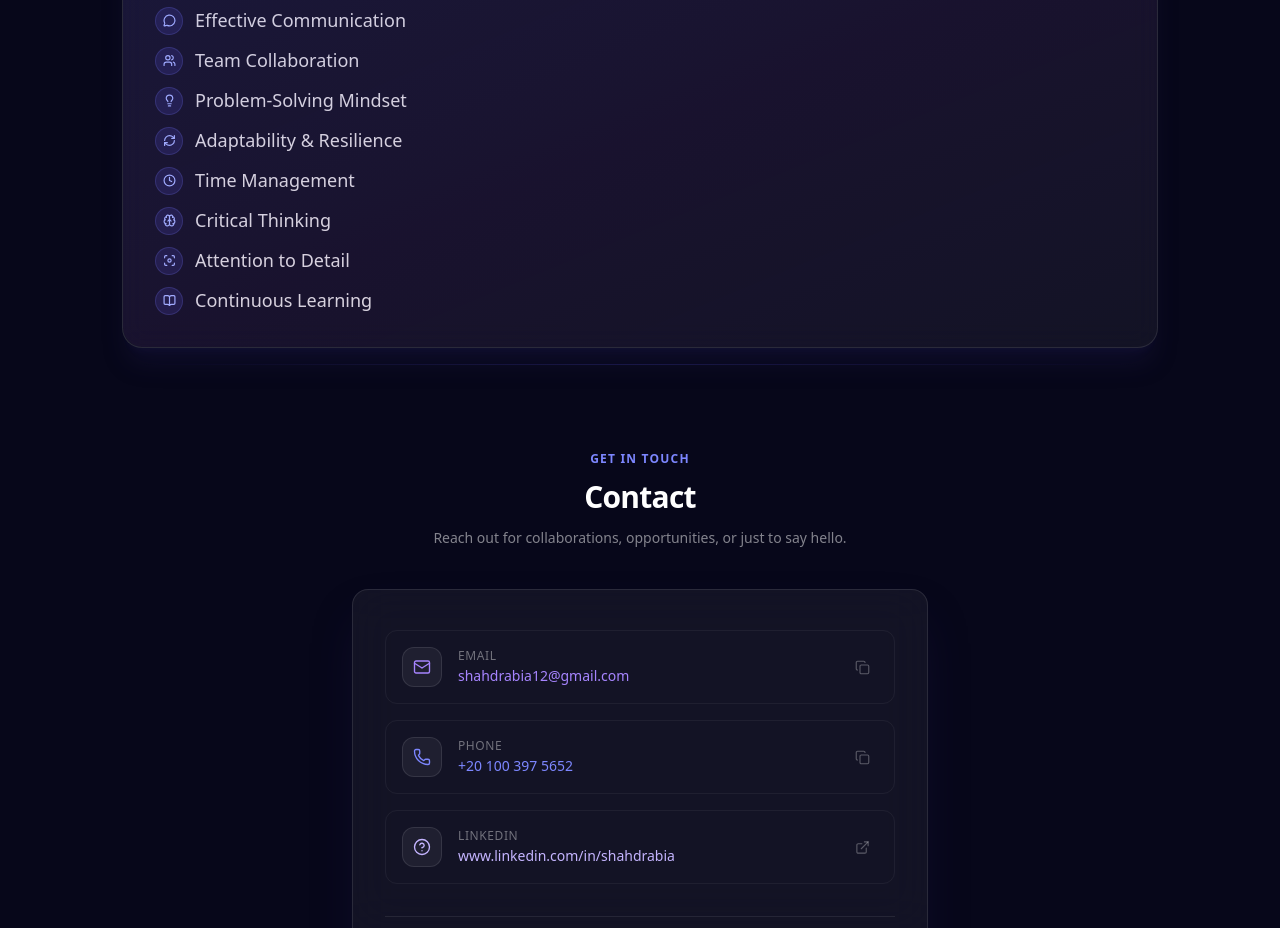
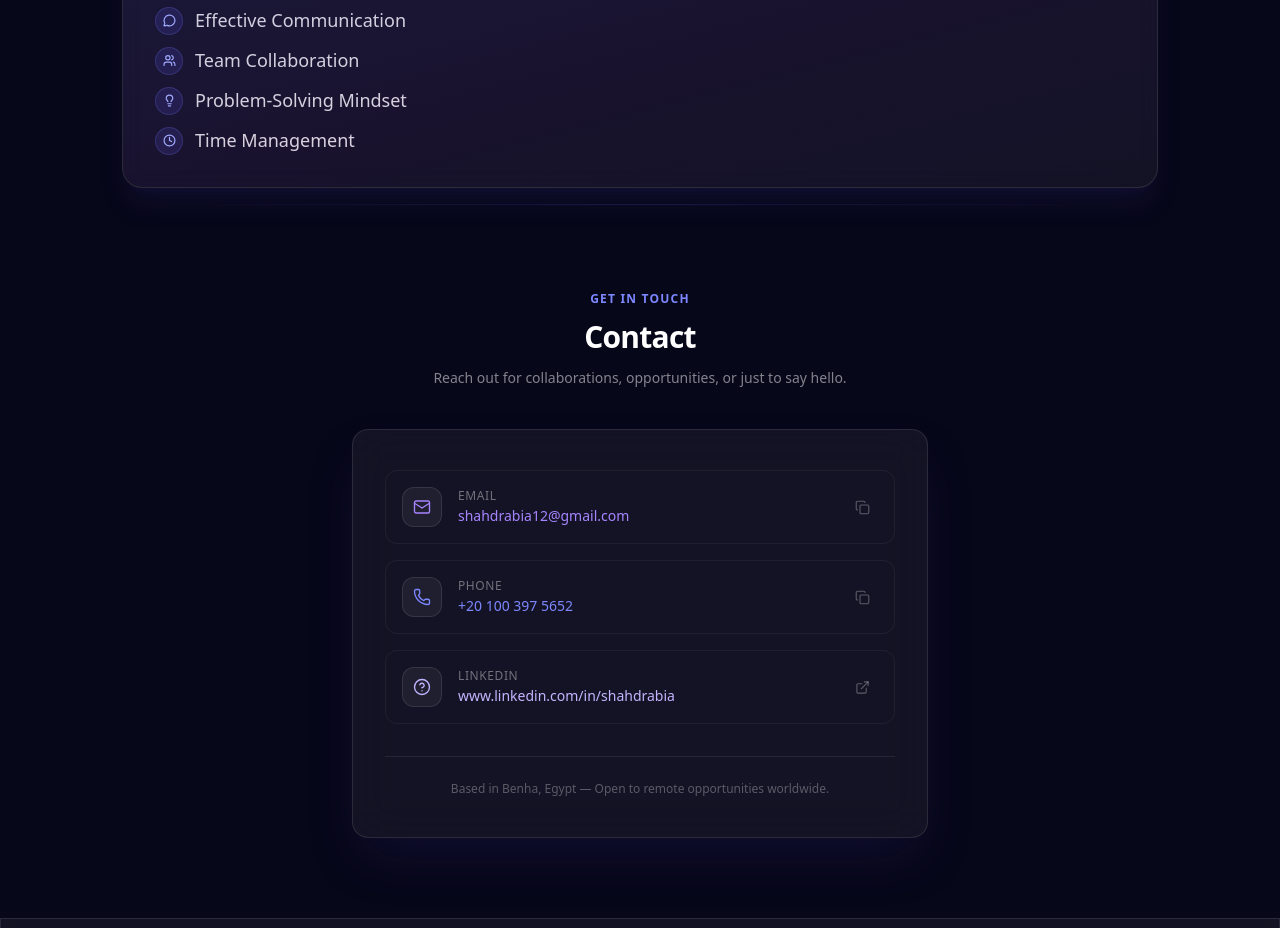
Before and after one commit to shahdrabia/My-Portfolio, a React (Vite) app in the folder frontend/: page / in a window 1280 px wide. Shown: the part 4980-5908 px from the top of the page. Built offline with nearby package versions, Linux system fonts and the light colour scheme.

Commit message:
Remove soft skills from SoftSkillsList component
Removed several soft skills from the list.

```diff
--- a/frontend/src/components/SoftSkillsList.jsx
+++ b/frontend/src/components/SoftSkillsList.jsx
@@ -5,11 +5,8 @@ const softSkills = [
   { id: 1, label: 'Effective Communication', icon: 'MessageCircle' },
   { id: 2, label: 'Team Collaboration', icon: 'Users' },
   { id: 3, label: 'Problem-Solving Mindset', icon: 'Lightbulb' },
-  { id: 4, label: 'Adaptability & Resilience', icon: 'RefreshCw' },
   { id: 5, label: 'Time Management', icon: 'Clock' },
-  { id: 6, label: 'Critical Thinking', icon: 'Brain' },
-  { id: 7, label: 'Attention to Detail', icon: 'Focus' },
-  { id: 8, label: 'Continuous Learning', icon: 'BookOpen' },
+
 ];
 
 const containerVariants = {
```
